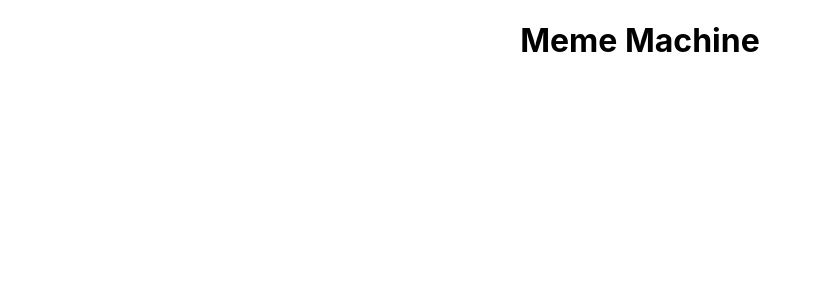
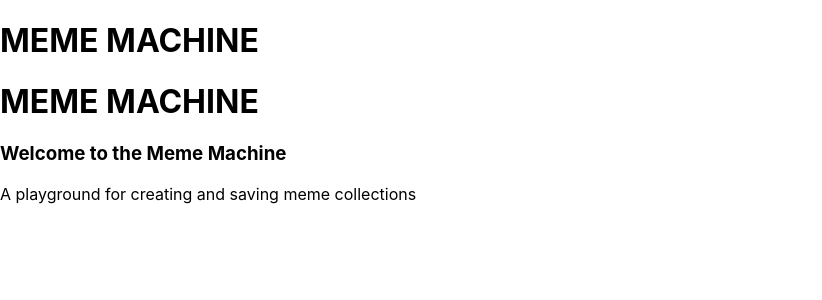
Before and after one commit to donnywarren/Meme-Machine, a React (Create React App) app in the folder client/: page / in a window 1280 px wide. Shown: the top 300 px of the page, without its empty margins (0-822 px from the left). Built offline with nearby package versions, Linux system fonts and the light colour scheme.

Commit message:
add header commonents

```diff
--- a/client/src/App.js
+++ b/client/src/App.js
@@ -1,12 +1,9 @@
 import React from "react";
 import "./App.css";
+import LayoutWelcome from "./layouts/Layouts/LayoutWelcome";
 
 function App() {
-  return (
-    <div className="App">
-      <h1>Meme Machine</h1>
-    </div>
-  );
+  return <LayoutWelcome></LayoutWelcome>;
 }
 
 export default App;
--- /dev/null
+++ b/client/src/components/Headers/HeaderActivities.jsx
@@ -0,0 +1,11 @@
+import React from "react";
+import "./HeaderActivities.css";
+
+export default function HeaderActivities() {
+  return (
+    <header>
+      <h1>MEME MACHINE</h1>
+      {/* use an if statement to add approperiate content based on screen */}
+    </header>
+  );
+}
--- /dev/null
+++ b/client/src/components/Headers/HeaderWelcome.jsx
@@ -0,0 +1,12 @@
+import React from "react";
+import "./HeaderWelcome.css";
+
+export default function HeaderWelcome() {
+  return (
+    <header>
+      <h1>MEME MACHINE</h1>
+      <h3>Welcome to the Meme Machine</h3>
+      <p>A playground for creating and saving meme collections</p>
+    </header>
+  );
+}
--- /dev/null
+++ b/client/src/layouts/Layouts/LayoutWelcome.jsx
@@ -0,0 +1,14 @@
+import React from "react";
+import HeaderActivities from "../../components/Headers/HeaderActivities";
+import HeaderWelcome from "../../components/Headers/HeaderWelcome";
+import "./LayoutWelcome.css";
+
+export default function LayoutWelcome(props) {
+  return (
+    <>
+      <HeaderActivities />
+      <HeaderWelcome />
+      <main>{props.children}</main>
+    </>
+  );
+}
```
Also changed, not shown: client/src/layouts/Layouts/Layout_activities.jsx (deleted, +0 -10 lines), client/src/layouts/Layouts/Layout_welcome.jsx (deleted, +0 -10 lines), client/src/components/Headers/HeaderActivities.css (added), client/src/components/Headers/HeaderWelcome.css (added), client/src/layouts/Layouts/LayoutWelcome.css (added).
